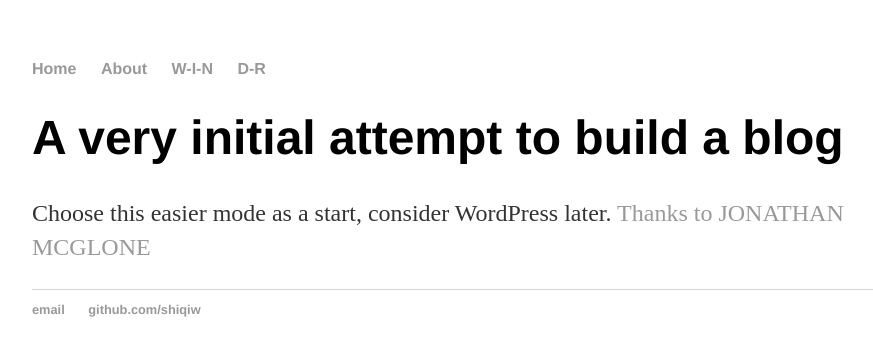
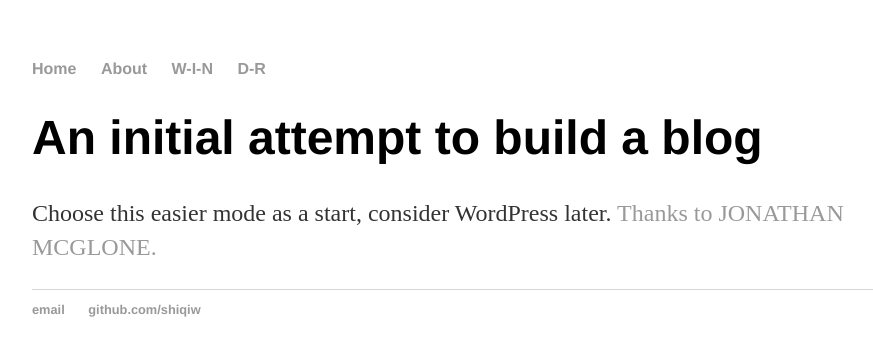
Before and after one commit to shiqiw/dailyfeed.github.io, a Jekyll site: the page built from index.html, in a window 1280 px wide. Shown: the top 356 px of the page, without its empty margins (160-1033 px from the left). Built offline with Jekyll 4.4.1, drawn with Linux system fonts in a browser that asks for light colours.

Commit message:
Update index.html
Try using Jekyll

```diff
--- a/index.html
+++ b/index.html
@@ -1,30 +1,8 @@
-<!DOCTYPE html>
-<html>
-	<head>
-		<title>Shiqi's Daily Feed</title>
-		<!-- link to main stylesheet -->
-		<link rel="stylesheet" type="text/css" href="/css/main.css">
-	</head>
-	<body>
-		<nav>
-    		<ul>
-        		<li><a href="/">Home</a></li>
-	        	<li><a href="/about">About</a></li>
-        		<li><a href="/cv">W-I-N</a></li>
-        		<li><a href="/blog">D-R</a></li>
-    		</ul>
-		</nav>
-		<div class="container">
-    		<div class="blurb">
-        		<h1>A very initial attempt to build a blog</h1>
-				<p>Choose this easier mode as a start, consider WordPress later. <a href="http://jmcglone.com/guides/github-pages/">Thanks to JONATHAN MCGLONE</a></p>
-    		</div><!-- /.blurb -->
-		</div><!-- /.container -->
-		<footer>
-    		<ul>
-        		<li><a href="mailto:iagfmd@gmail.com">email</a></li>
-        		<li><a href="https://github.com/shiqiw">github.com/shiqiw</a></li>
-			</ul>
-		</footer>
-	</body>
-</html>
+---
+layout: default
+title: Shiqi's Daily Feed
+---
+<div class="blurb">
+	<h1>An initial attempt to build a blog</h1>
+	<p>Choose this easier mode as a start, consider WordPress later. <a href="http://jmcglone.com/guides/github-pages/">Thanks to JONATHAN MCGLONE.</a></p>
+</div><!-- /.blurb -->
```
